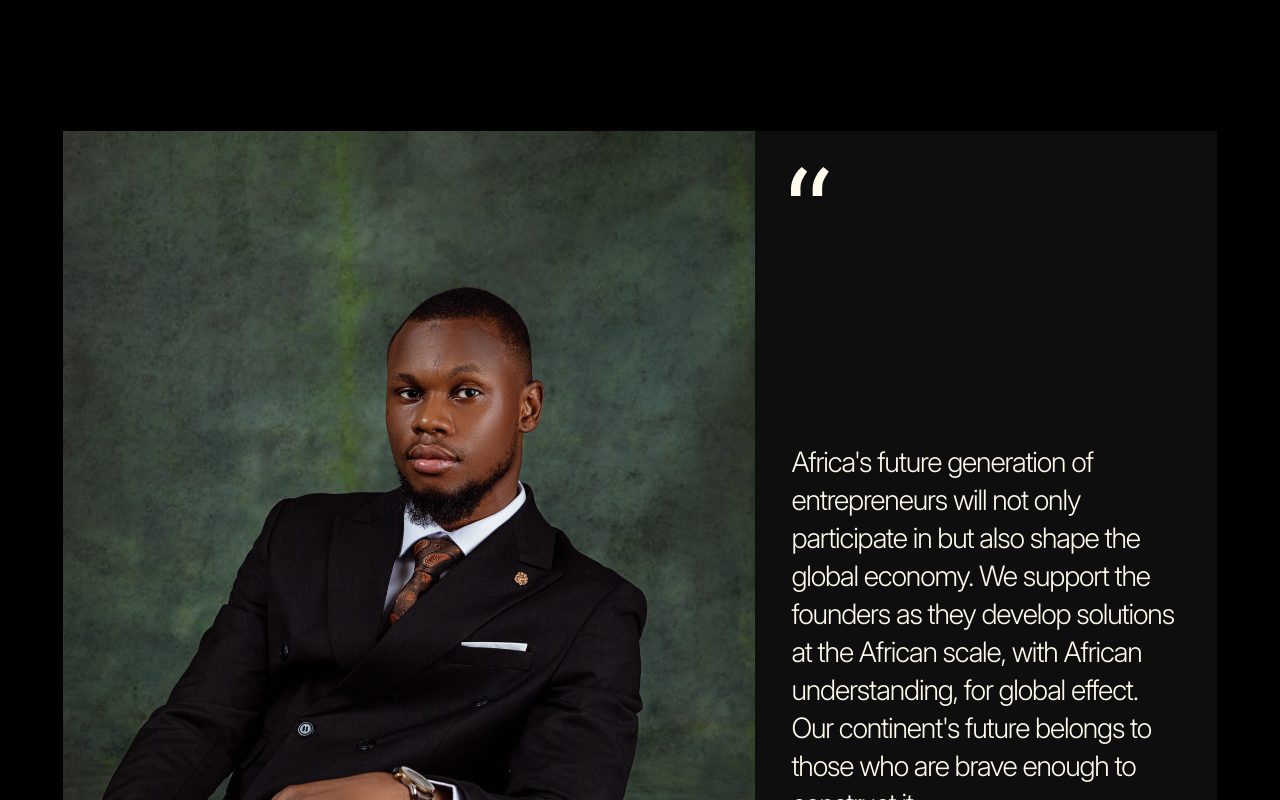
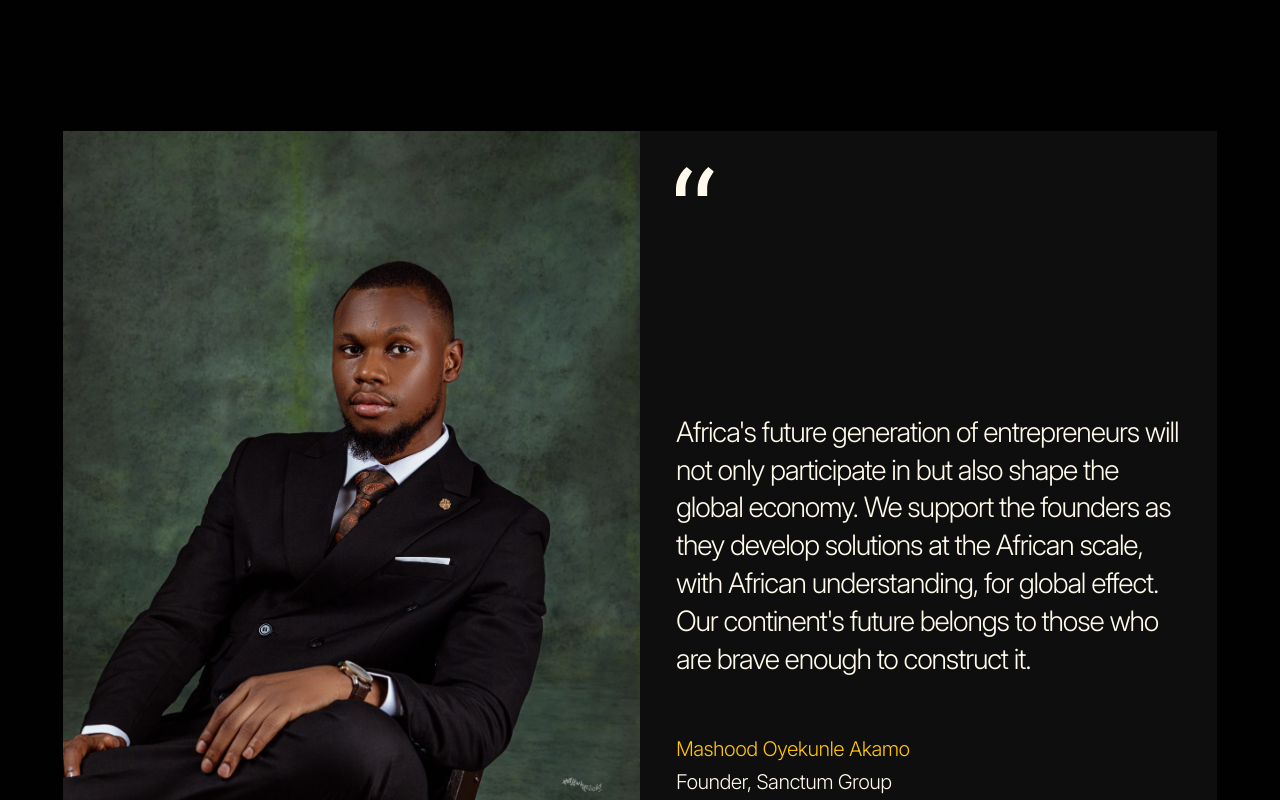
Before and after one commit to thejudejoshua/sanctum, a React (Vite) app: page / in a window 1280 px wide. Shown: the part 2500-3300 px from the top of the page. Built offline with nearby package versions, Linux system fonts and the light colour scheme; no server answers; the database is empty.

Commit message:
Edits to grid col cards

```diff
--- a/src/components/Testimonials.jsx
+++ b/src/components/Testimonials.jsx
@@ -41,7 +41,7 @@ export default function Testimonials({ id = null }) {
 	if (id) {
 		return (
 			data && (
-				<div key={data.id} className="content-card quote flex flex-col justify-between items-start">
+				<div key={data.id} className="content-card col-span-3 quote flex flex-col justify-between items-start">
 					<Quote/>
 					<div className='content-card-body flex flex-col justify-start items-start'>
 						<p className='h6'>
--- a/src/pages/Contact.jsx
+++ b/src/pages/Contact.jsx
@@ -15,8 +15,8 @@ export default function Contact() {
 					<BreadCrumbs/>
 					<h1 className="h2">We’re always open to new partnerships, ventures, and conversations that move
 						Africa forward.</h1>
-					<div className="content grid grid-cols-5 justify-between items-start">
-						<div className="col-span-3">
+					<div className="content grid grid-cols-7 justify-between items-start">
+						<div className="col-span-4">
 							<ImageComponent src={ContactTestimonialImage} width="auto" alt="mission" className={'object-left'} />
 						</div>
 						<Testimonials id={4}/>
--- a/src/pages/Home.jsx
+++ b/src/pages/Home.jsx
@@ -77,11 +77,11 @@ export default function Home() {
 				<div className="content sectors-list grid justify-start items-start">
 					<Sectors/>
 				</div>
-				<div className="content grid grid-cols-5 justify-between items-start">
+				<div className="content grid grid-cols-6 justify-between items-start">
 					<div className="col-span-3">
 						<ImageComponent src={FounderImage} width="auto" alt="mission" />
 					</div>
-					<div className="content-card flex flex-col col-span-2 justify-between items-start">
+					<div className="content-card flex flex-col col-span-3 justify-between items-start">
 						<Quote/>
 						<div className='content-card-body flex flex-col justify-start items-start'>
 							<p className='h6'>
```
